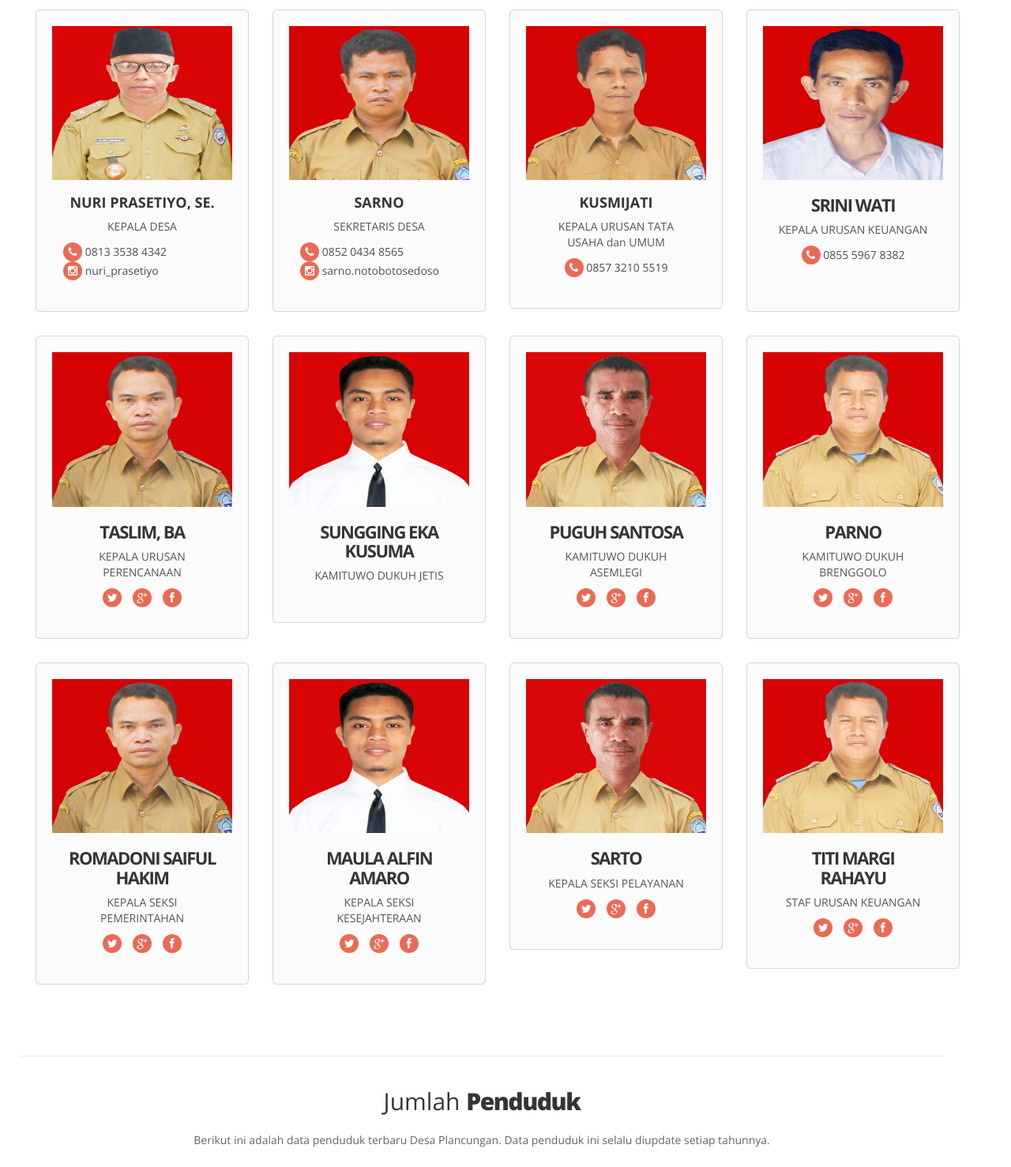
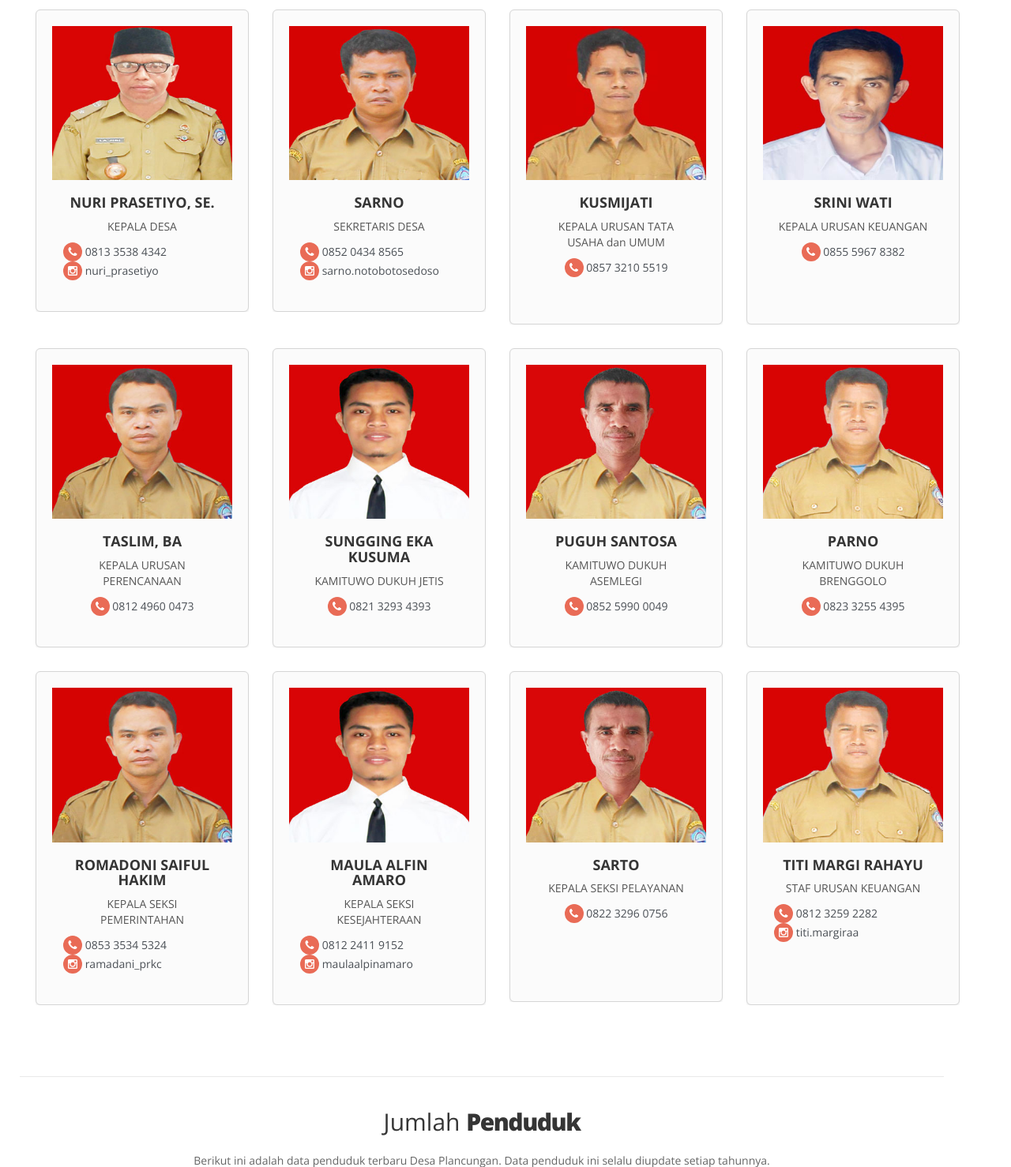
Before and after one commit to rikiwidiantoro/desa, a CodeIgniter app: page /desa/index.php/home/index in a window 1280 px wide. Shown: the part 1091-2569 px from the top of the page at 79% size. Run offline with CodeIgniter, Linux system fonts and the light colour scheme; data comes from the database, SQL or seed files in the repository; some libraries are stand-ins or nearby versions.

Commit message:
update home

```diff
--- a/application/views/kontak/index.php
+++ b/application/views/kontak/index.php
@@ -42,7 +42,7 @@
 
                         <ul class="contact-info">
                             <li><label>Alamat :</label> Desa Plancungan, Kecamatan Slahung, Kabupaten Ponorogo, Jawa Timur, Indonesia<br /> <i>Kode Pos 63463<i></li>
-                            <li><label>Phone :</label> 0852-9262-6598</li>
+                            <li><label>Phone :</label> 0813 3538 4342</li>
                             <li><label>Email : </label> desaplancungan@gmail.com</li>
                         </ul>
 
--- a/application/views/themes/footer.php
+++ b/application/views/themes/footer.php
@@ -21,7 +21,7 @@
                     </address>
                     <p>
                         Kontak : <br>
-                        <i class="icon-phone"></i> 0852-9262-6598 <br>
+                        <i class="icon-phone"></i> 0813 3538 4342<br>
                         <i class="icon-envelope-alt"></i> desaplancungan@gmail.com
                     </p>
                 </div>
--- a/application/views/themes/struktur-organisasi.php
+++ b/application/views/themes/struktur-organisasi.php
@@ -108,6 +108,7 @@
                                                 </a>
                                             </li>
                                         </ul>
+                                        <br>
                                     </div>
                                 </div>
                             </li>
@@ -118,7 +119,7 @@
                                 <div class="team-box thumbnail animated-slow flyIn">
                                     <img src="<?php echo base_url('public/'); ?>img/pemdes/umum.jpg" alt="" />
                                     <div class="caption">
-                                        <h5>SRINI WATI</h5>
+                                        <h6><b>SRINI WATI</b></h6>
                                         <p>KEPALA URUSAN KEUANGAN</p>
                                         <ul class="social-network">
                                             <li>
@@ -127,7 +128,7 @@
                                                 </a>
                                             </li>
                                         </ul>
-                                        <br>
+                                        <br><br>
                                     </div>
                                 </div>
                             </li>
@@ -138,22 +139,12 @@
                                 <div class="team-box thumbnail animated-slow flyIn">
                                     <img src="<?php echo base_url('public/'); ?>img/pemdes/pemerintahan.jpg" alt="" />
                                     <div class="caption">
-                                        <h5>TASLIM, BA</h5>
+                                        <h6><b>TASLIM, BA</b></h6>
                                         <p>KEPALA URUSAN PERENCANAAN</p>
                                         <ul class="social-network">
                                             <li>
-                                                <a href="#" title="Twitter">
-                                                    <i class="icon-circled icon-bglight icon-twitter active"></i>
-                                                </a>
-                                            </li>
-                                            <li>
-                                                <a href="#" title="Google +">
-                                                    <i class="icon-circled icon-bglight icon-google-plus active"></i>
-                                                </a>
-                                            </li>
-                                            <li>
-                                                <a href="#" title="Facebook">
-                                                    <i class="icon-circled icon-bglight icon-facebook active"></i>
+                                                <a title="Telepon / Whatsapp">
+                                                    <i class="icon-circled icon-bglight icon-phone active"></i> 0812 4960 0473
                                                 </a>
                                             </li>
                                         </ul>
@@ -167,25 +158,15 @@
                                 <div class="team-box thumbnail animated-slow flyIn">
                                     <img src="<?php echo base_url('public/'); ?>img/pemdes/kesra.jpg" alt="" />
                                     <div class="caption">
-                                        <h5>SUNGGING EKA KUSUMA</h5>
+                                        <h6><b>SUNGGING EKA KUSUMA</b></h6>
                                         <p>KAMITUWO DUKUH JETIS</p>
-                                        <!-- <ul class="social-network">
+                                        <ul class="social-network">
                                             <li>
-                                                <a href="http://twitter.com/disman" target="_blank" title="Twitter">
-                                                    <i class="icon-circled icon-bglight icon-twitter active"></i>
+                                                <a title="Telepon / Whatsapp">
+                                                    <i class="icon-circled icon-bglight icon-phone active"></i> 0821 3293 4393
                                                 </a>
                                             </li>
-                                            <li>
-                                                <a href="http://plus.google.com/kang.disman" target="_blank" title="Google +">
-                                                    <i class="icon-circled icon-bglight icon-google-plus active"></i>
-                                                </a>
-                                            </li>
-                                            <li>
-                                                <a href="http://facebook.com/kang.disman" target="_blank" title="Facebook">
-                                                    <i class="icon-circled icon-bglight icon-facebook active"></i>
-                                                </a>
-                                            </li>
-                                        </ul> -->
+                                        </ul>
                                     </div>
                                 </div>
                             </li>
@@ -195,22 +176,12 @@
                                 <div class="team-box thumbnail animated-slow flyIn">
                                     <img src="<?php echo base_url('public/'); ?>img/pemdes/ngapaompu.jpg" alt="" />
                                     <div class="caption">
-                                        <h5>PUGUH SANTOSA</h5>
+                                        <h6><b>PUGUH SANTOSA</b></h6>
                                         <p>KAMITUWO DUKUH ASEMLEGI</p>
                                         <ul class="social-network">
                                             <li>
-                                                <a href="#" title="Twitter">
-                                                    <i class="icon-circled icon-bglight icon-twitter active"></i>
-                                                </a>
-                                            </li>
-                                            <li>
-                                                <a href="#" title="Google +">
-                                                    <i class="icon-circled icon-bglight icon-google-plus active"></i>
-                                                </a>
-                                            </li>
-                                            <li>
-                                                <a href="#" title="Facebook">
-                                                    <i class="icon-circled icon-bglight icon-facebook active"></i>
+                                                <a title="Telepon / Whatsapp">
+                                                    <i class="icon-circled icon-bglight icon-phone active"></i> 0852 5990 0049
                                                 </a>
                                             </li>
                                         </ul>
@@ -224,22 +195,12 @@
                                 <div class="team-box thumbnail animated-slow flyIn">
                                     <img src="<?php echo base_url('public/'); ?>img/pemdes/wapulaka.jpg" alt="" />
                                     <div class="caption">
-                                        <h5>PARNO</h5>
+                                        <h6><b>PARNO</b></h6>
                                         <p>KAMITUWO DUKUH BRENGGOLO</p>
                                         <ul class="social-network">
                                             <li>
-                                                <a href="#" title="Twitter">
-                                                    <i class="icon-circled icon-bglight icon-twitter active"></i>
-                                                </a>
-                                            </li>
-                                            <li>
-                                                <a href="#" title="Google +">
-                                                    <i class="icon-circled icon-bglight icon-google-plus active"></i>
-                                                </a>
-                                            </li>
-                                            <li>
-                                                <a href="#" title="Facebook">
-                                                    <i class="icon-circled icon-bglight icon-facebook active"></i>
+                                                <a title="Telepon / Whatsapp">
+                                                    <i class="icon-circled icon-bglight icon-phone active"></i> 0823 3255 4395
                                                 </a>
                                             </li>
                                         </ul>
@@ -253,22 +214,17 @@
                                 <div class="team-box thumbnail animated-slow flyIn">
                                     <img src="<?php echo base_url('public/'); ?>img/pemdes/pemerintahan.jpg" alt="" />
                                     <div class="caption">
-                                        <h5>ROMADONI SAIFUL HAKIM</h5>
+                                        <h6><b>ROMADONI SAIFUL HAKIM</b></h6>
                                         <p>KEPALA SEKSI PEMERINTAHAN</p>
-                                        <ul class="social-network">
+                                        <ul class="social-network text-left">
                                             <li>
-                                                <a href="#" title="Twitter">
-                                                    <i class="icon-circled icon-bglight icon-twitter active"></i>
+                                                <a title="Telepon / Whatsapp">
+                                                    <i class="icon-circled icon-bglight icon-phone active"></i> 0853 3534 5324
                                                 </a>
-                                            </li>
+                                            </li><br>
                                             <li>
-                                                <a href="#" title="Google +">
-                                                    <i class="icon-circled icon-bglight icon-google-plus active"></i>
-                                                </a>
-                                            </li>
-                                            <li>
-                                                <a href="#" title="Facebook">
-                                                    <i class="icon-circled icon-bglight icon-facebook active"></i>
+                                                <a href="https://www.instagram.com/ramadani_prkc/" target="_blank" title="Instagram">
+                                                    <i class="icon-circled icon-bglight icon-instagram active"></i> ramadani_prkc
                                                 </a>
                                             </li>
                                         </ul>
@@ -282,22 +238,17 @@
                                 <div class="team-box thumbnail animated-slow flyIn">
                                     <img src="<?php echo base_url('public/'); ?>img/pemdes/kesra.jpg" alt="" />
                                     <div class="caption">
-                                        <h5>MAULA ALFIN AMARO</h5>
+                                        <h6><b>MAULA ALFIN AMARO</b></h6>
                                         <p>KEPALA SEKSI KESEJAHTERAAN</p>
-                                        <ul class="social-network">
+                                        <ul class="social-network text-left">
                                             <li>
-                                                <a href="http://twitter.com/disman" target="_blank" title="Twitter">
-                                                    <i class="icon-circled icon-bglight icon-twitter active"></i>
+                                                <a title="Telepon / Whatsapp">
+                                                    <i class="icon-circled icon-bglight icon-phone active"></i> 0812 2411 9152
                                                 </a>
-                                            </li>
+                                            </li><br>
                                             <li>
-                                                <a href="http://plus.google.com/kang.disman" target="_blank" title="Google +">
-                                                    <i class="icon-circled icon-bglight icon-google-plus active"></i>
-                                                </a>
-                                            </li>
-                                            <li>
-                                                <a href="http://facebook.com/kang.disman" target="_blank" title="Facebook">
-                                                    <i class="icon-circled icon-bglight icon-facebook active"></i>
+                                                <a href="https://www.instagram.com/maulaalpinamaro/" target="_blank" title="Instagram">
+                                                    <i class="icon-circled icon-bglight icon-instagram active"></i> maulaalpinamaro
                                                 </a>
                                             </li>
                                         </ul>
@@ -310,25 +261,16 @@
                                 <div class="team-box thumbnail animated-slow flyIn">
                                     <img src="<?php echo base_url('public/'); ?>img/pemdes/ngapaompu.jpg" alt="" />
                                     <div class="caption">
-                                        <h5>SARTO</h5>
+                                        <h6><b>SARTO</b></h6>
                                         <p>KEPALA SEKSI PELAYANAN</p>
                                         <ul class="social-network">
                                             <li>
-                                                <a href="#" title="Twitter">
-                                                    <i class="icon-circled icon-bglight icon-twitter active"></i>
-                                                </a>
-                                            </li>
-                                            <li>
-                                                <a href="#" title="Google +">
-                                                    <i class="icon-circled icon-bglight icon-google-plus active"></i>
-                                                </a>
-                                            </li>
-                                            <li>
-                                                <a href="#" title="Facebook">
-                                                    <i class="icon-circled icon-bglight icon-facebook active"></i>
+                                                <a title="Telepon / Whatsapp">
+                                                    <i class="icon-circled icon-bglight icon-phone active"></i> 0822 3296 0756
                                                 </a>
                                             </li>
                                         </ul>
+                                        <br><br><br>
                                     </div>
                                 </div>
                             </li>
@@ -339,25 +281,21 @@
                                 <div class="team-box thumbnail animated-slow flyIn">
                                     <img src="<?php echo base_url('public/'); ?>img/pemdes/wapulaka.jpg" alt="" />
                                     <div class="caption">
-                                        <h5>TITI MARGI RAHAYU</h5>
+                                        <h6><b>TITI MARGI RAHAYU</b></h6>
                                         <p>STAF URUSAN KEUANGAN</p>
-                                        <ul class="social-network">
+                                        <ul class="social-network text-left">
                                             <li>
-                                                <a href="#" title="Twitter">
-                                                    <i class="icon-circled icon-bglight icon-twitter active"></i>
+                                                <a title="Telepon / Whatsapp">
+                                                    <i class="icon-circled icon-bglight icon-phone active"></i> 0812 3259 2282
                                                 </a>
-                                            </li>
+                                            </li><br>
                                             <li>
-                                                <a href="#" title="Google +">
-                                                    <i class="icon-circled icon-bglight icon-google-plus active"></i>
-                                                </a>
-                                            </li>
-                                            <li>
-                                                <a href="#" title="Facebook">
-                                                    <i class="icon-circled icon-bglight icon-facebook active"></i>
+                                                <a href="https://www.instagram.com/titi.margiraa/" target="_blank" title="Instagram">
+                                                    <i class="icon-circled icon-bglight icon-instagram active"></i> titi.margiraa
                                                 </a>
                                             </li>
                                         </ul>
+                                        <br><br>
                                     </div>
                                 </div>
                             </li>
```
